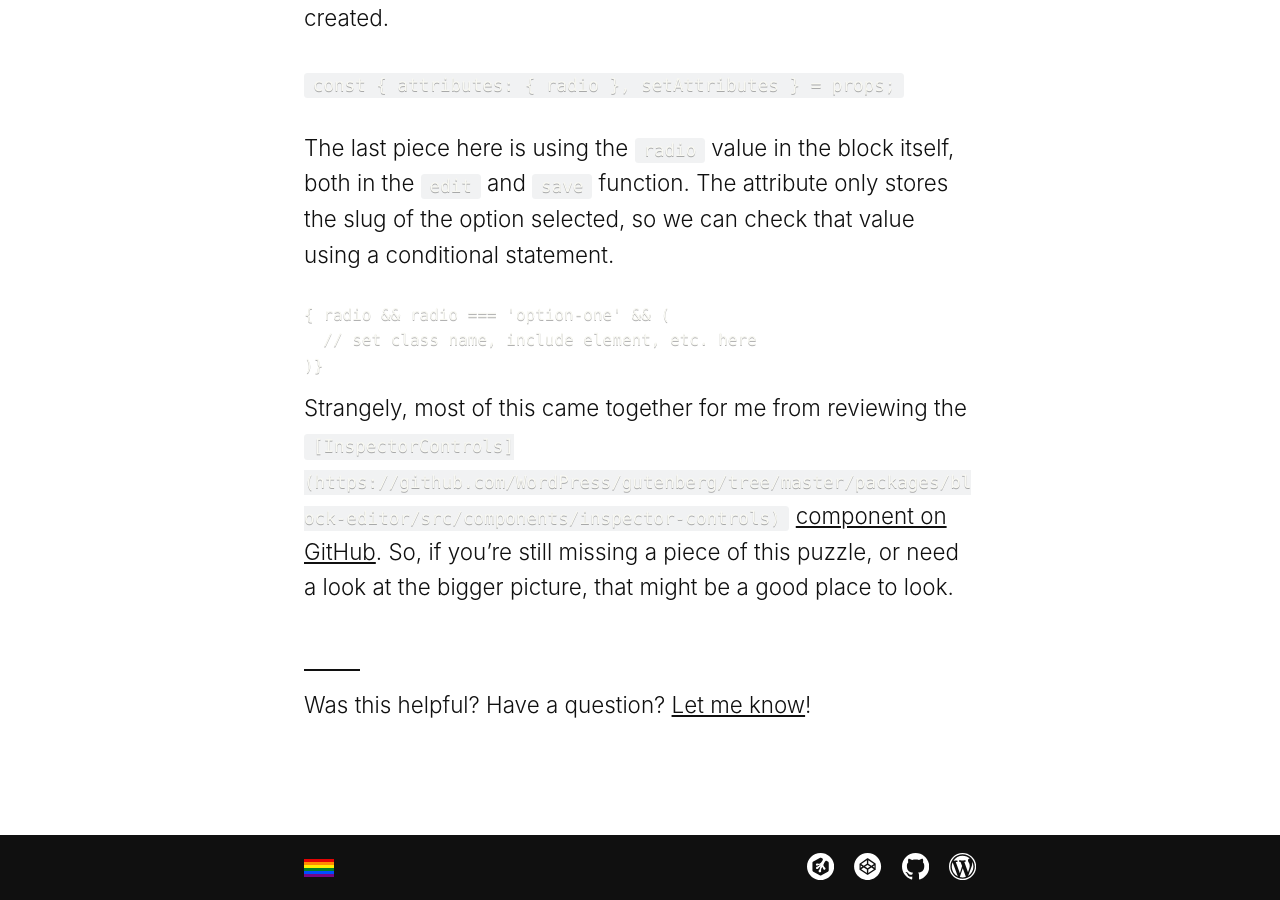
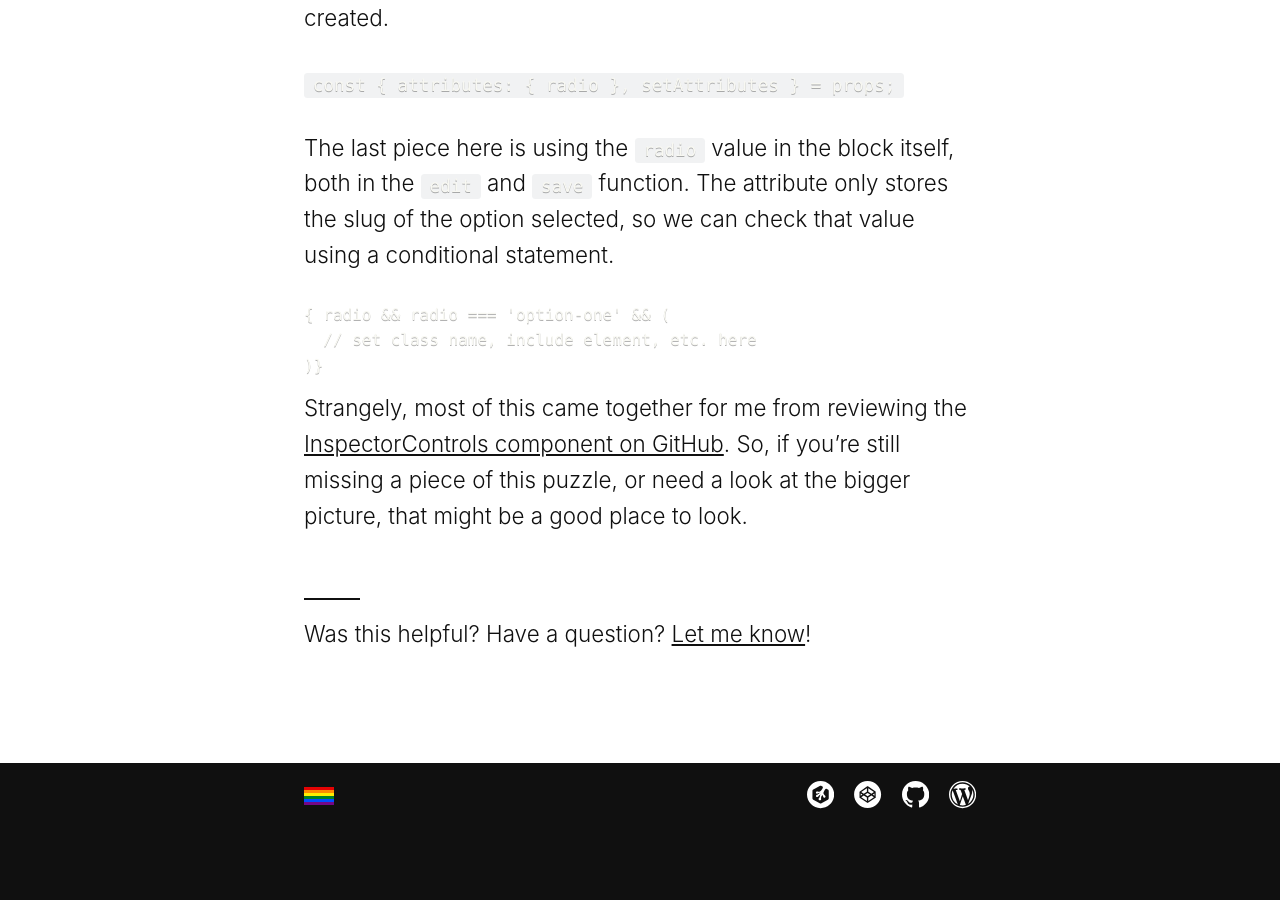
Before and after one commit to samhermes/samhermes.github.io, a Jekyll site: the page built from _posts/2020-01-25-using-radiocontrol-in-a-custom-gutenberg-block.markdown, in a window 1280 px wide and 900 px high, scrolled down 1810 px. Built offline with Jekyll 4.4.1, drawn with Linux system fonts in a browser that asks for light colours; our own code applies the rules of GitHub Pages for plain Markdown files; after the commit the page ends 2639 px from its top, so only the background shows below that; some of the changed lines change nothing that is shown.

Commit message:
Updated Using Radiocontrol In A Custom Gutenberg Block

````diff
--- a/_posts/2020-01-25-using-radiocontrol-in-a-custom-gutenberg-block.markdown
+++ b/_posts/2020-01-25-using-radiocontrol-in-a-custom-gutenberg-block.markdown
@@ -51,4 +51,4 @@ The last piece here is using the `radio` value in the block itself, both in the
 )}
 ```
 
-Strangely, most of this came together for me from reviewing the `[InspectorControls](https://github.com/WordPress/gutenberg/tree/master/packages/block-editor/src/components/inspector-controls)` [component on GitHub](https://github.com/WordPress/gutenberg/tree/master/packages/block-editor/src/components/inspector-controls). So, if you’re still missing a piece of this puzzle, or need a look at the bigger picture, that might be a good place to look.
+Strangely, most of this came together for me from reviewing the [InspectorControls component on GitHub](https://github.com/WordPress/gutenberg/tree/master/packages/block-editor/src/components/inspector-controls). So, if you’re still missing a piece of this puzzle, or need a look at the bigger picture, that might be a good place to look.
````
